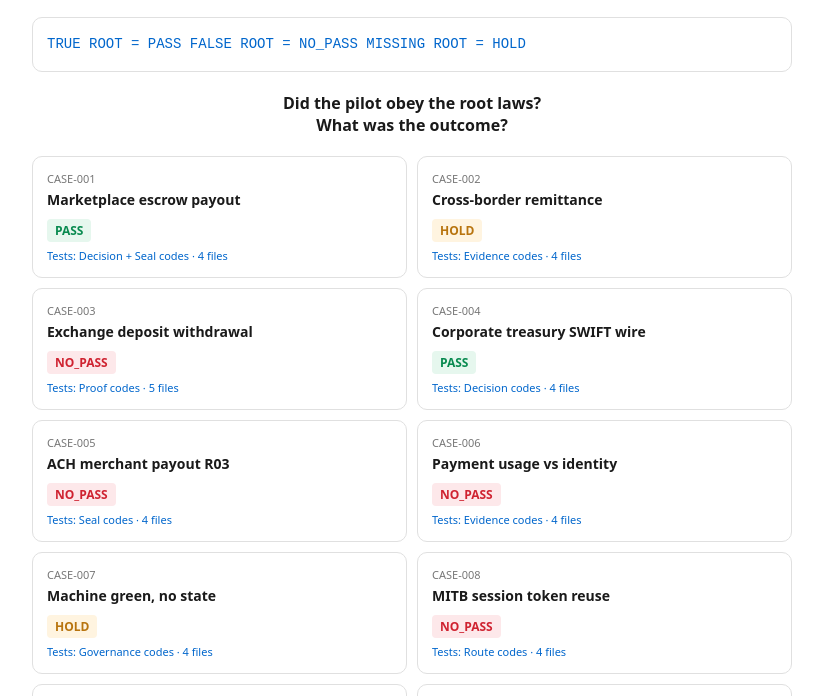
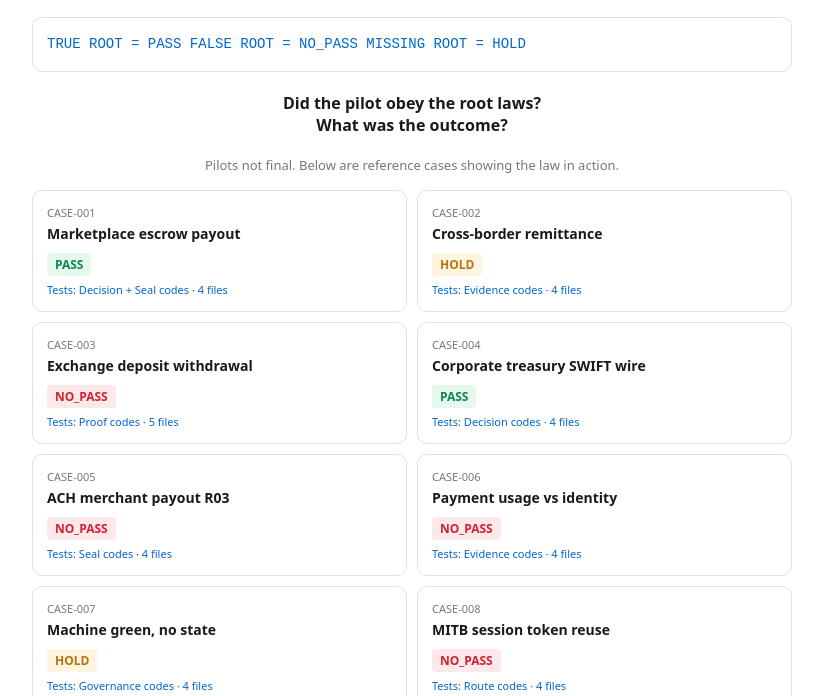
Before and after one commit to VYRDON111/vyrdon-portfolio, a website: page console/index.html in a window 1280 px wide. Shown: the part 84-780 px from the top of the page, without its empty margins (228-1051 px from the left). Drawn offline with Linux system fonts and the light colour scheme; no server answers.

Commit message:
fix: mark pilots as not final — reference cases only until pilots defined

```diff
--- a/console/index.html
+++ b/console/index.html
@@ -66,6 +66,8 @@ FALSE ROOT = NO_PASS
 MISSING ROOT = HOLD</div>
 
     <div class="question">Did the pilot obey the root laws?<br>What was the outcome?</div>
+
+    <p style="font-size:13px;color:var(--muted);text-align:center;margin:0 0 16px">Pilots not final. Below are reference cases showing the law in action.</p>
 
     <div class="grid" id="grid"></div>
 
```
